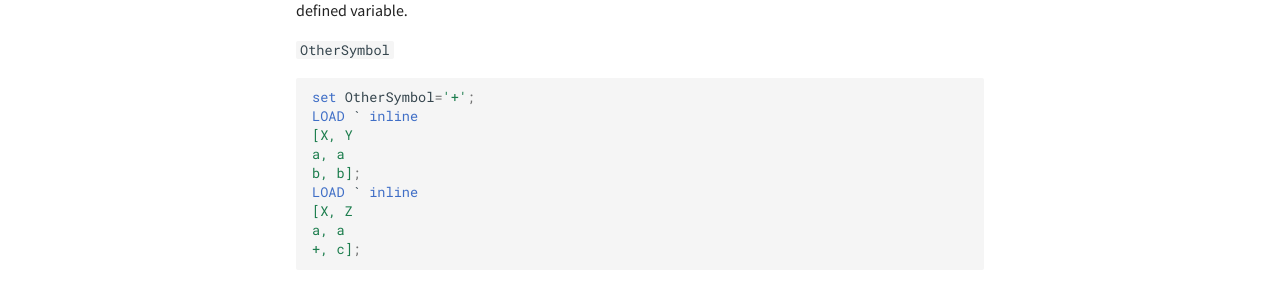
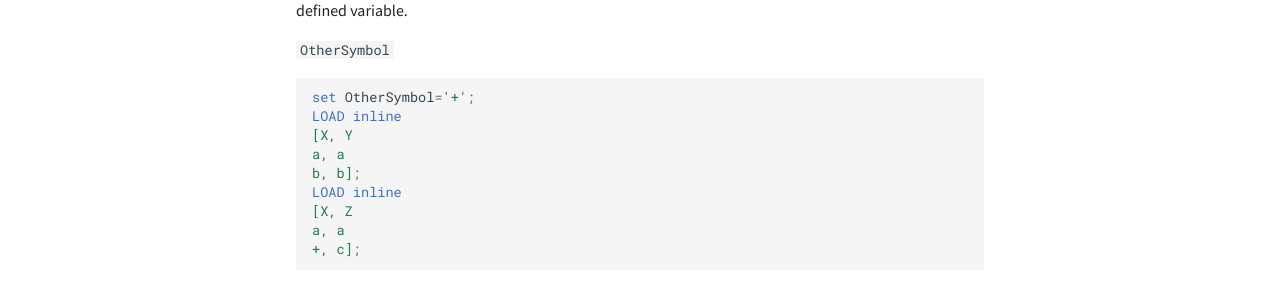
Before and after one commit to qlik-oss/core-website, an MkDocs documentation site: the page built from docs/services/qix-engine/script_reference/value_handling_variables.md, in a window 1280 px wide. Shown: the part 1441-1731 px from the top of the page. Built offline with MkDocs 1.6.1 and Material for MkDocs 9.7.7, drawn with Linux system fonts in a browser that asks for light colours; nearby versions of some CDN libraries; library files that are not in the unit come from our copies; comment, search, counter and statistics services are not loaded.

Commit message:
Removing incorrect characters in example (#436)

````diff
--- a/docs/services/qix-engine/script_reference/value_handling_variables.md
+++ b/docs/services/qix-engine/script_reference/value_handling_variables.md
@@ -56,11 +56,11 @@ variable.
 
 ```qlik
 set OtherSymbol='+';
-LOAD ` inline
+LOAD inline
 [X, Y
 a, a
 b, b];
-LOAD ` inline
+LOAD inline
 [X, Z
 a, a
 +, c];
````
